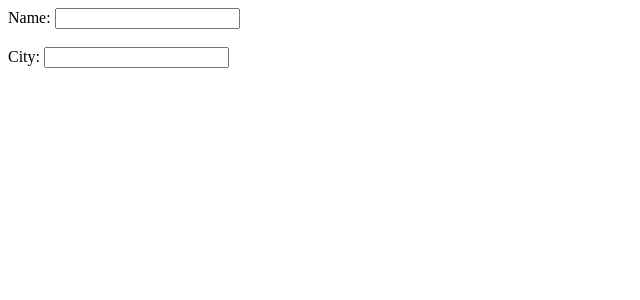
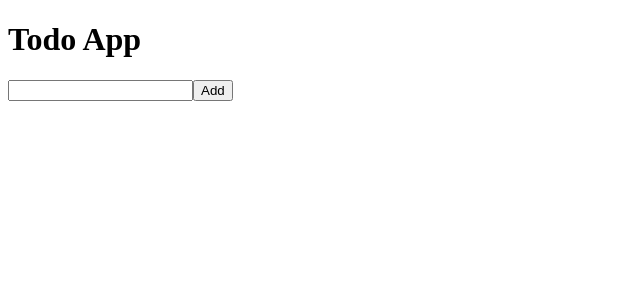
Before and after one commit to MuhammadUmair1019/SMIT-B15-REACT-8PM-to-10PM, a React (Vite) app: page / in a window 1280 px wide. Shown: the top 300 px of the page, without its empty margins (0-640 px from the left). Built offline with nearby package versions, Linux system fonts and the light colour scheme.

Commit message:
basic todo app

```diff
--- a/src/App.jsx
+++ b/src/App.jsx
@@ -1,10 +1,14 @@
 // import CounterApp from "./components/class04/CounterApp";
-import Class05 from "./components/class05";
+// import Class05 from "./components/class05";
+
+import CLass06 from "./components/class06";
+
 
 function App() {
   return (
     <>
-      <Class05 />
+      <CLass06 />
+      {/* <Class05 /> */}
       {/* <CounterApp /> */}
     </>
   );
--- a/src/components/class05/index.jsx
+++ b/src/components/class05/index.jsx
@@ -1,4 +1,19 @@
 import { useState } from "react";
+
+function Class05() {
+  const [city, setCity] = useState("Karachi");
+
+  const handleChange = (e) => {
+    setCity(e.target.value)
+  };
+
+  return (
+    <>
+      <label>Name: </label>
+      <input type="text" value={city} onChange={handleChange} />
+    </>
+  );
+}
 
 // let user = {
 //   city: "ali",
@@ -11,43 +26,43 @@
 
 // console.log(user);
 
-function Class05() {
-  let [user, setUser] = useState({
-    city: "",
-    name: "",
-  });
+// function Class05() {
+//   let [user, setUser] = useState({
+//     city: "",
+//     name: "",
+//   });
 
-  function handleUpdate({ target: { name, value } }) {
-    setUser({ ...user, [name]: value });
-  }
+//   function handleUpdate({ target: { name, value } }) {
+//     setUser({ ...user, [name]: value });
+//   }
 
-  return (
-    <>
-      <label>Name: </label>
-      <input
-        type="text"
-        name="name"
-        value={user.name}
-        onChange={handleUpdate}
-      />
-      <br />
-      <br />
-      <label>City: </label>
-      <input
-        type="text"
-        name="city"
-        value={user.city}
-        onChange={handleUpdate}
-      />
+//   return (
+//     <>
+//       <label>Name: </label>
+//       <input
+//         type="text"
+//         name="name"
+//         value={user.name}
+//         onChange={handleUpdate}
+//       />
+//       <br />
+//       <br />
+//       <label>City: </label>
+//       <input
+//         type="text"
+//         name="city"
+//         value={user.city}
+//         onChange={handleUpdate}
+//       />
 
-      {user.name && user.city && (
-        <p>
-          City = {user.city} Name = {user.name}
-        </p>
-      )}
-    </>
-  );
-}
+//       {user.name && user.city && (
+//         <p>
+//           City = {user.city} Name = {user.name}
+//         </p>
+//       )}
+//     </>
+//   );
+// }
 
 // -------------------------------------------------------
 // function Class05() {
--- /dev/null
+++ b/src/components/class06/index.jsx
@@ -0,0 +1,56 @@
+import { use, useState } from "react";
+
+function CLass06() {
+  const [todos, setTodos] = useState([]);
+  const [newTodo, setNewTodo] = useState("");
+  const [editId, setEditId] = useState("");
+
+  function handleAdd() {
+    if (editId) {
+        // ??
+    } else {
+      setTodos([...todos, { id: Date.now(), text: newTodo }]);
+      setNewTodo("");
+    }
+  }
+
+  function handleDelete(id) {
+    console.log(id);
+    setTodos(todos.filter((todo) => todo.id != id));
+  }
+
+  function handleEdit(id) {
+    console.log(id);
+    setEditId(id);
+
+    let todo = todos.find((todo) => todo.id === id);
+    console.log(todo);
+    setNewTodo(todo.text);
+  }
+
+  return (
+    <div>
+      <h1>Todo App</h1>
+      <div>
+        <input
+          type="text"
+          value={newTodo}
+          onChange={(e) => setNewTodo(e.target.value)}
+        />
+        <button onClick={handleAdd}>{editId ? "Update" : "Add"}</button>
+      </div>
+
+      <div>
+        {todos.map((todo) => (
+          <div key={todo.id}>
+            <h3>{todo.text}</h3>
+            <button onClick={() => handleEdit(todo.id)}>edit</button>
+            <button onClick={() => handleDelete(todo.id)}>Delete</button>
+          </div>
+        ))}
+      </div>
+    </div>
+  );
+}
+
+export default CLass06;
```
